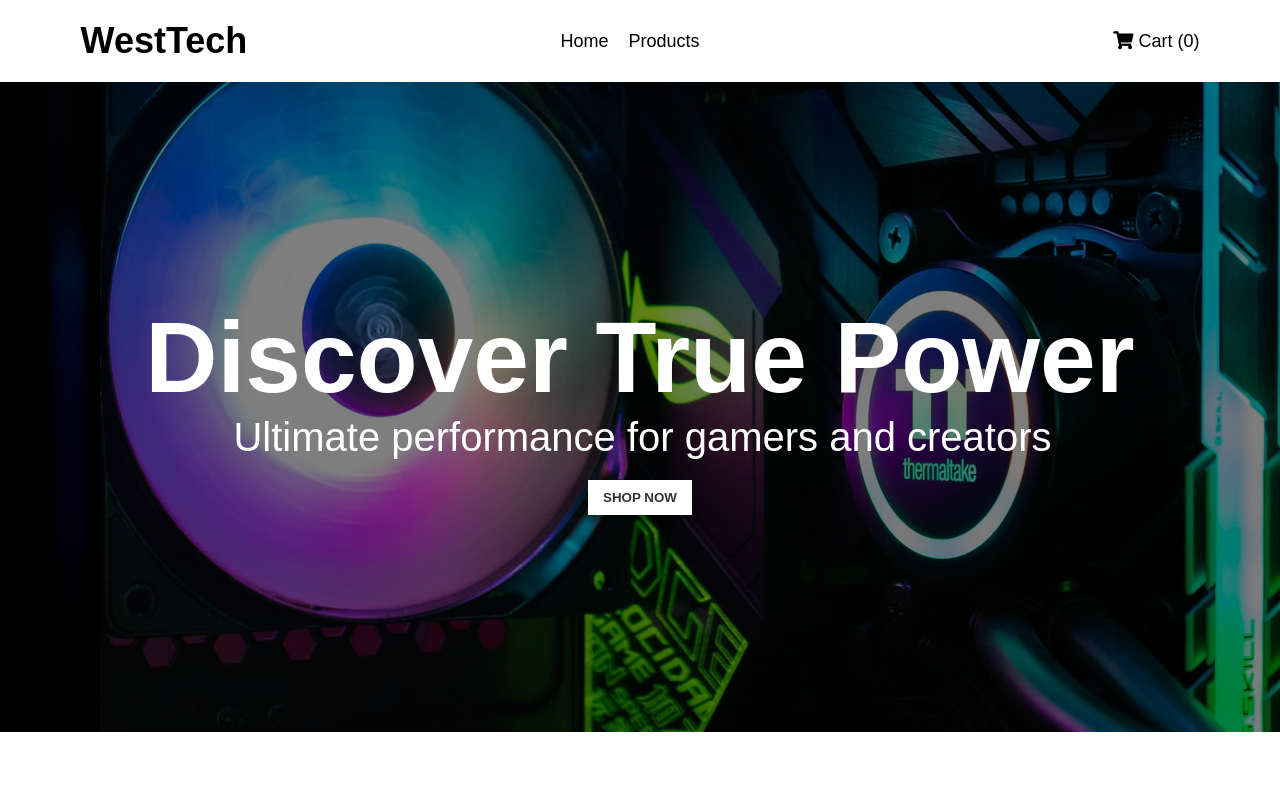
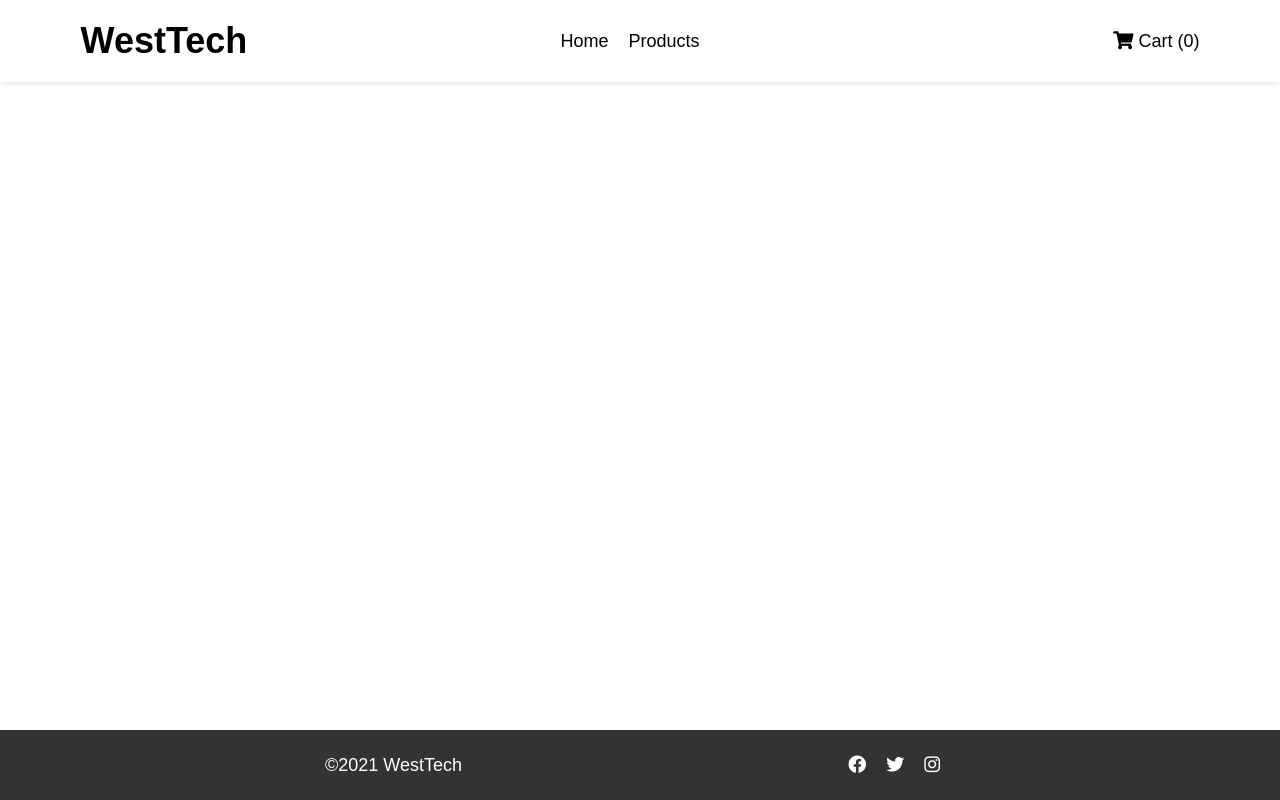
Before and after one commit to johnngo10/shopping-cart, a React (Create React App) app: page / in a window 1280 px wide. Shown: the top 800 px of the page. Built offline with nearby package versions, Linux system fonts and the light colour scheme.

Commit message:
added shopping-cart to routes

```diff
--- a/package.json
+++ b/package.json
@@ -1,5 +1,6 @@
 {
   "name": "shopping-cart",
+  "homepage": "http://xuanngo10.github.io/shopping-cart",
   "version": "0.1.0",
   "private": true,
   "dependencies": {
@@ -15,6 +16,8 @@
   },
   "scripts": {
     "start": "react-scripts start",
+    "predeploy": "npm run build",
+    "deploy": "gh-pages -d build",
     "build": "react-scripts build",
     "test": "react-scripts test",
     "eject": "react-scripts eject"
@@ -36,5 +39,8 @@
       "last 1 firefox version",
       "last 1 safari version"
     ]
+  },
+  "devDependencies": {
+    "gh-pages": "^3.1.0"
   }
 }
--- a/src/Routes.js
+++ b/src/Routes.js
@@ -119,22 +119,22 @@ const Routes = () => {
     <BrowserRouter>
       <Header cartNum={cartNum} />
       <Switch>
-        <Route exact path='/' component={App} />
+        <Route exact path='/shopping-cart' component={App} />
         <Route
           exact
-          path='/product/:id'
+          path='/shopping-cart/product/:id'
           render={props => (
             <Product {...props} addToCartHandler={addToCartHandler} />
           )}
         />
         <Route
           exact
-          path='/products'
+          path='/shopping-cart/products'
           render={props => <Products {...props} productArr={products} />}
         />
         <Route
           exact
-          path='/cart'
+          path='/shopping-cart/cart'
           render={props => (
             <Cart
               {...props}
```
Also changed, not shown: 1 other file (tests, documents, lock files or other folders).
